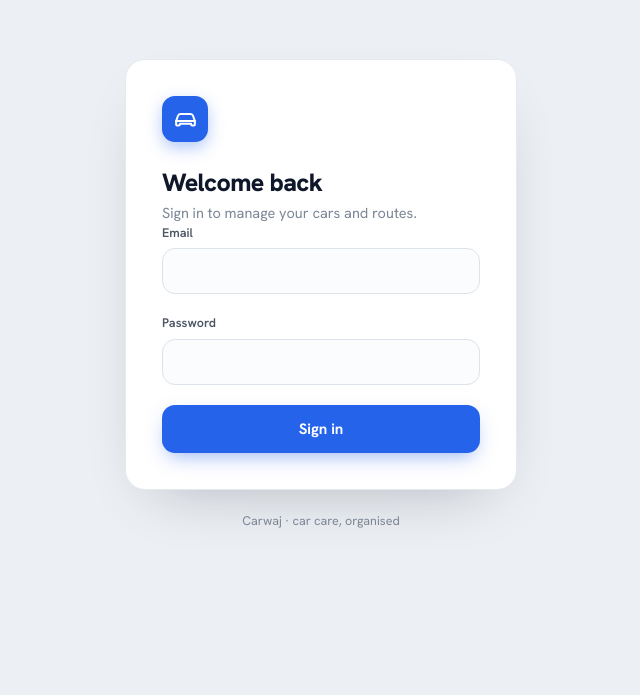
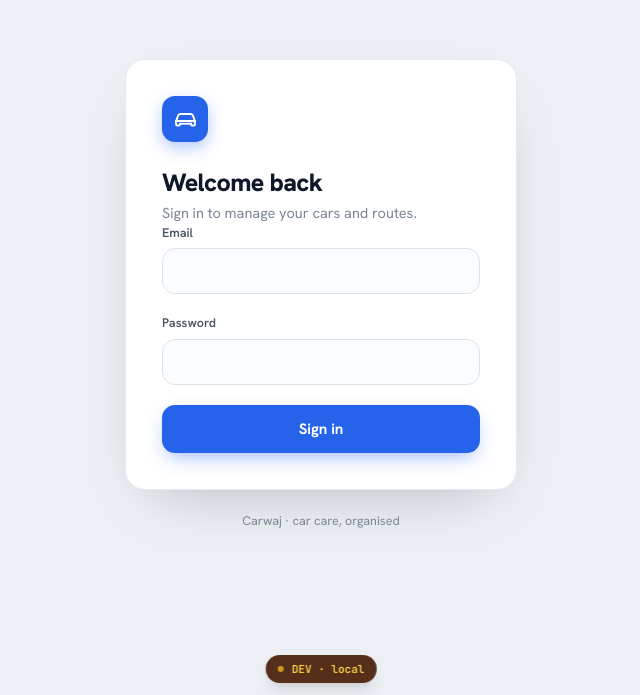
Before and after one commit to smartinezfon/carwaj, a Next.js app: page /login in a window 1280 px wide. Shown: the part 105-800 px from the top of the page, without its empty margins (319-959 px from the left). Built offline with nearby package versions, Linux system fonts and the light colour scheme; no server answers.

Commit message:
Add dev environment banner (amber pill, bottom center, preview only)

```diff
--- a/src/app/layout.tsx
+++ b/src/app/layout.tsx
@@ -25,10 +25,20 @@ export const viewport: Viewport = {
   maximumScale: 1,
 };
 
+const isPreview = process.env.NEXT_PUBLIC_VERCEL_ENV !== "production";
+
 export default function RootLayout({ children }: { children: React.ReactNode }) {
   return (
     <html lang="en" className={`${hankenGrotesk.variable} ${jetBrainsMono.variable}`}>
-      <body className="bg-canvas text-ink antialiased font-sans">{children}</body>
+      <body className="bg-canvas text-ink antialiased font-sans">
+        {isPreview && (
+          <div className="fixed bottom-3 left-1/2 -translate-x-1/2 z-[9999] flex items-center gap-2 bg-amber-950/90 text-amber-300 text-[11px] font-mono font-semibold px-3 py-1.5 rounded-full shadow-lg backdrop-blur-sm pointer-events-none select-none">
+            <span className="w-1.5 h-1.5 rounded-full bg-amber-400 animate-pulse" />
+            DEV · {process.env.NEXT_PUBLIC_VERCEL_GIT_COMMIT_REF ?? "local"}
+          </div>
+        )}
+        {children}
+      </body>
     </html>
   );
 }
```
